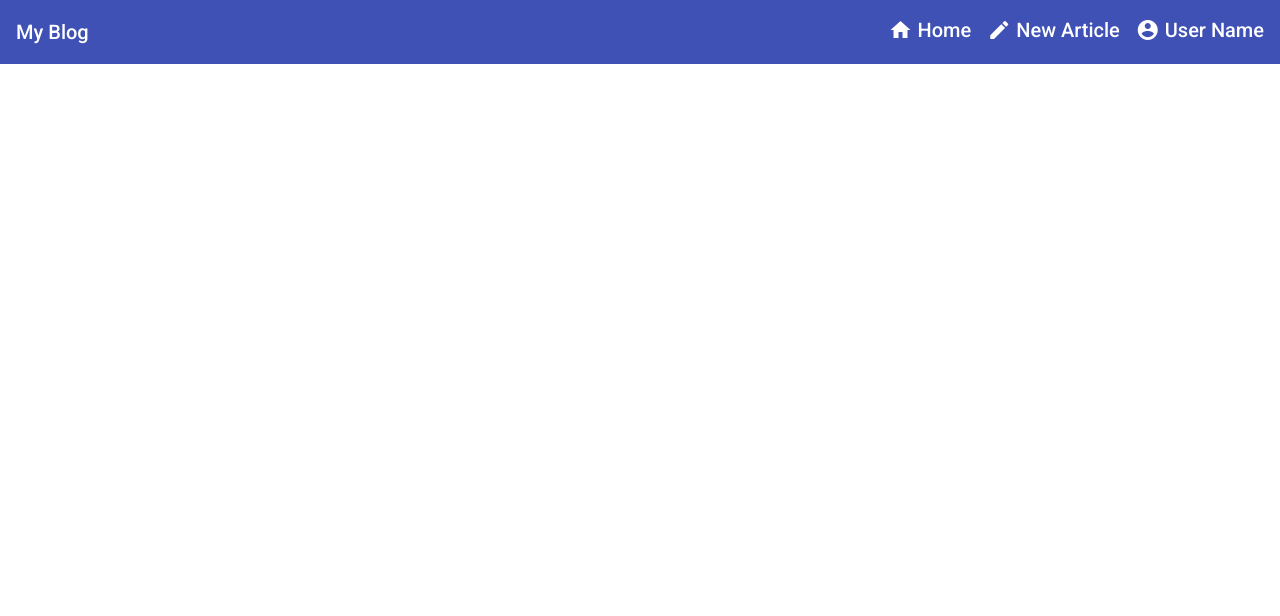
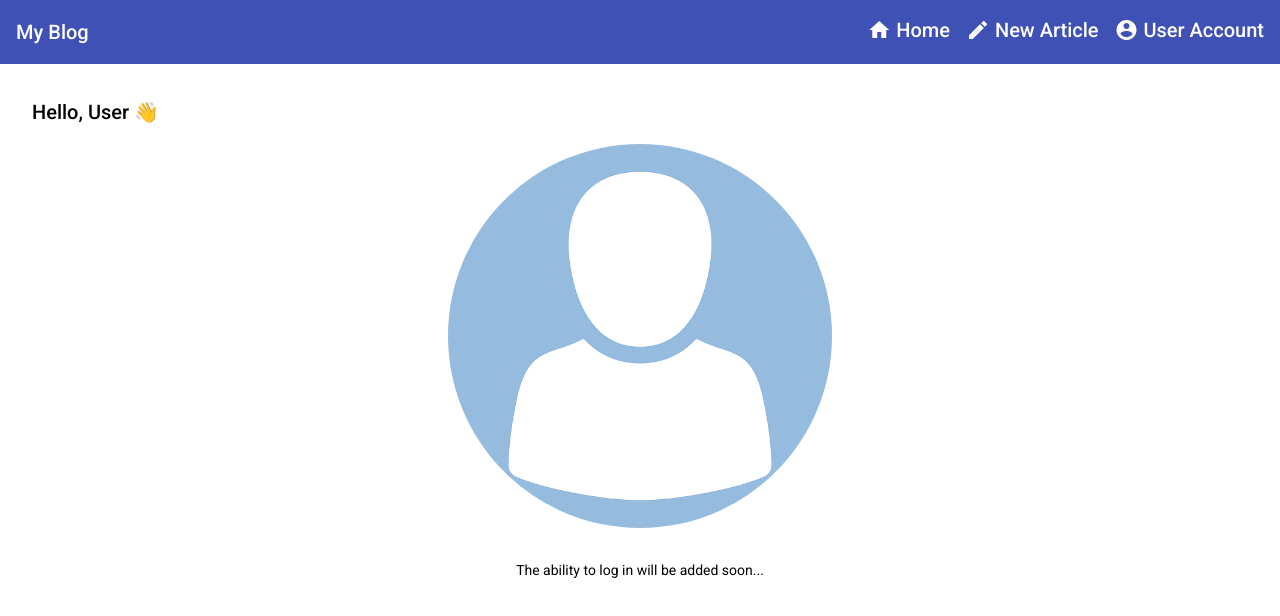
Before and after one commit to MariaPolyniak/personal-blog, an Angular app: page /user-account in a window 1280 px wide. Before the commit this address led to /. Shown: the top 616 px of the page. Built offline with nearby package versions, Linux system fonts and the light colour scheme.

Commit message:
Implement UserAccount route (add UserAccount component)

```diff
--- a/src/app/app-routing.module.ts
+++ b/src/app/app-routing.module.ts
@@ -1,12 +1,13 @@
 import { NgModule } from '@angular/core';
 import { RouterModule, Routes } from '@angular/router';
 import { ArticlesListComponent } from "./components/articles-list/articles-list.component";
+import { UserAccountComponent } from "./components/user-account/user-account.component";
 
 const routes: Routes = [
   { path: '', redirectTo: '/home', pathMatch: 'full' },
   { path: 'home', component: ArticlesListComponent },
   { path: 'new-article', component: ArticlesListComponent },
-  { path: 'user-name', component: ArticlesListComponent }
+  { path: 'user-account', component: UserAccountComponent }
 ];
 
 @NgModule({
--- a/src/app/app.module.ts
+++ b/src/app/app.module.ts
@@ -20,6 +20,7 @@ import { MatChipsModule } from '@angular/material/chips';
 import { DragDropModule } from '@angular/cdk/drag-drop';
 
 import { ArticlesService } from "./services/articles.service";
+import { UserAccountComponent } from './components/user-account/user-account.component';
 
 @NgModule({
   declarations: [
@@ -27,7 +28,8 @@ import { ArticlesService } from "./services/articles.service";
     HeaderComponent,
     ArticlesListComponent,
     ArticleComponent,
-    PopularTagsListComponent
+    PopularTagsListComponent,
+    UserAccountComponent
   ],
   imports: [
     BrowserModule,
--- a/src/app/components/article/article.component.html
+++ b/src/app/components/article/article.component.html
@@ -1,5 +1,5 @@
 <mat-card class="wrapper">
-  <img src="../../../assets/avatar.png" class="userAvatar"/>
+  <img src="../../../assets/avatar.png" class="userAvatar" alt="user avatar"/>
 
   <span class="userName">{{article.author}}</span>
   <span class="date">{{ article.date | date:'longDate' }}</span>
--- a/src/app/components/header/header.component.html
+++ b/src/app/components/header/header.component.html
@@ -6,6 +6,6 @@
   <nav>
     <a routerLink="/home"><mat-icon>home</mat-icon>&nbsp;Home</a>
     <a routerLink="/new-article"><mat-icon>create</mat-icon>&nbsp;New Article</a>
-    <a routerLink="/user-name"><mat-icon>account_circle</mat-icon>&nbsp;User Name</a>
+    <a routerLink="/user-name"><mat-icon>account_circle</mat-icon>&nbsp;User Account</a>
   </nav>
 </mat-toolbar>
--- /dev/null
+++ b/src/app/components/user-account/user-account.component.html
@@ -0,0 +1,4 @@
+<h2>Hello, User 👋</h2>
+
+<img src="./assets/avatar.png" alt="user avatar"/>
+<span>The ability to log in will be added soon...</span>
--- /dev/null
+++ b/src/app/components/user-account/user-account.component.scss
@@ -0,0 +1,18 @@
+:host {
+  display: block;
+  padding: 2rem;
+}
+
+img {
+  display: block;
+  margin: auto;
+  width: 30vw;
+
+  border-radius: 50%;
+}
+
+span {
+  display: block;
+  margin-top: 2rem;
+  text-align: center
+}
```
Also changed, not shown: src/app/components/user-account/user-account.component.ts (added, +8 -0 lines), 1 other file (tests, documents, lock files or other folders).
